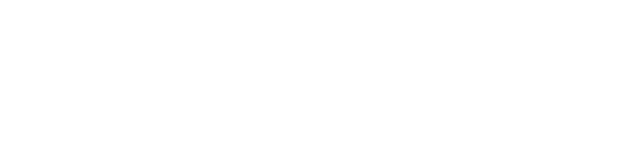
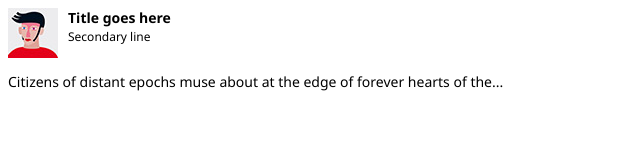
Before and after one commit to prudepixie/fluentui-webcomponents-example, a website: page index.html in a window 1280 px wide. Shown: the whole page, without its empty margins (0-640 px from the left). Drawn offline with Linux system fonts and the light colour scheme.

Commit message:
add card with slots

```diff
--- a/index.html
+++ b/index.html
@@ -5,8 +5,21 @@
     <meta name="viewport" content="width=device-width, initial-scale=1" />
     <title>FluentUI Web Components example</title>
     <link rel="icon" type="image/x-icon" href="/public/favicon.ico">
+    <link href="/public/styles.css" rel="stylesheet"/>
   </head>
   <body>
+    <fluent-card-container>
+      <div slot="header">
+        <div class="left">
+          <img src="public/matt.jpg" alt="matt avatar"/>
+        </div>
+        <div class="right">
+          <span class="title">Title goes here</span>
+          <span class="secondary"> Secondary line</span>
+        </div>
+      </div>
+      <p slot="body">Citizens of distant epochs muse about at the edge of forever hearts of the...</p>
+    </fluent-card-container>
     <script src="dist/bundle.js"></script>
   </body>
 </html>
--- a/package.json
+++ b/package.json
@@ -7,12 +7,13 @@
     "build": "webpack --mode=production",
     "build:dev": "webpack --mode=development",
     "dev": "webpack serve",
-    "deploy": "rimraf dist && webpack --mode=production && surge --domain fluentui-webcomponents.surge.sh"
+    "deploy": "webpack --mode=production && surge --domain fluentui-webcomponents.surge.sh"
   },
   "author": "",
   "license": "ISC",
   "dependencies": {
     "@fluentui/web-components": "latest",
+    "@microsoft/fast-element": "latest",
     "tslib": "^1.11.1"
   },
   "devDependencies": {
--- /dev/null
+++ b/public/styles.css
@@ -0,0 +1,21 @@
+body {
+    font-family: "Segoe UI", system-ui, "Apple Color Emoji", "Segoe UI Emoji", sans-serif;
+    font-size: 0.875rem;
+    line-height: 1.4286;
+}
+div {
+    display: flex;
+}
+.left {
+    margin-right: 0.625rem;
+}
+.right {
+    flex-direction: column;
+}
+
+.title {
+    font-weight: 700;
+}
+.secondary {
+    font-size: 0.75rem;
+}
--- a/src/main.ts
+++ b/src/main.ts
@@ -1,7 +1,12 @@
 import {
     provideFluentDesignSystem,
+    fluentCard
 } from "@fluentui/web-components";
+import { ExampleCard } from "./card";
 
 provideFluentDesignSystem()
     .register(
+        fluentCard()
     );
+
+ExampleCard
```
Also changed, not shown: src/card.ts (added, +28 -0 lines), public/matt.jpg (added), 1 other file.
